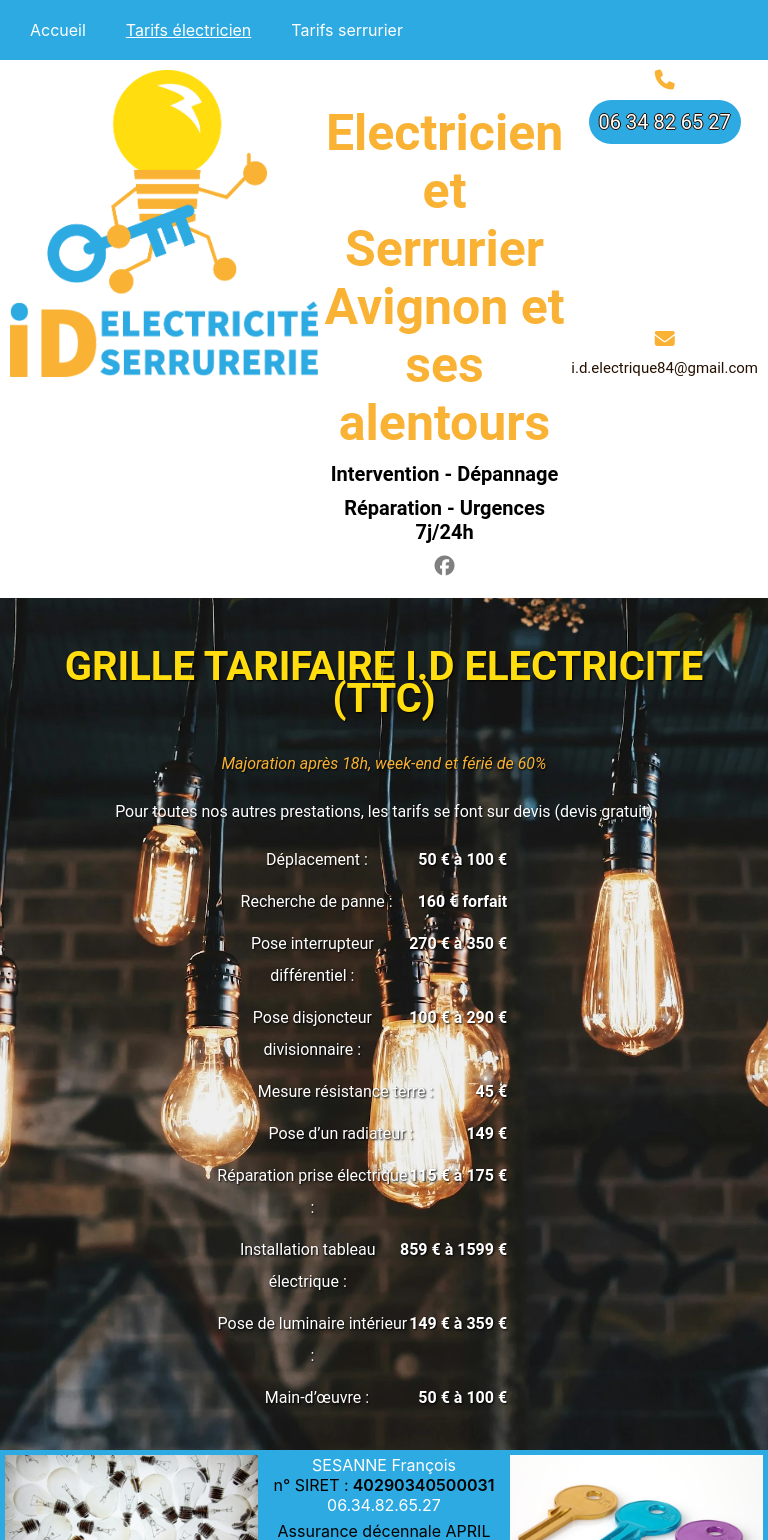
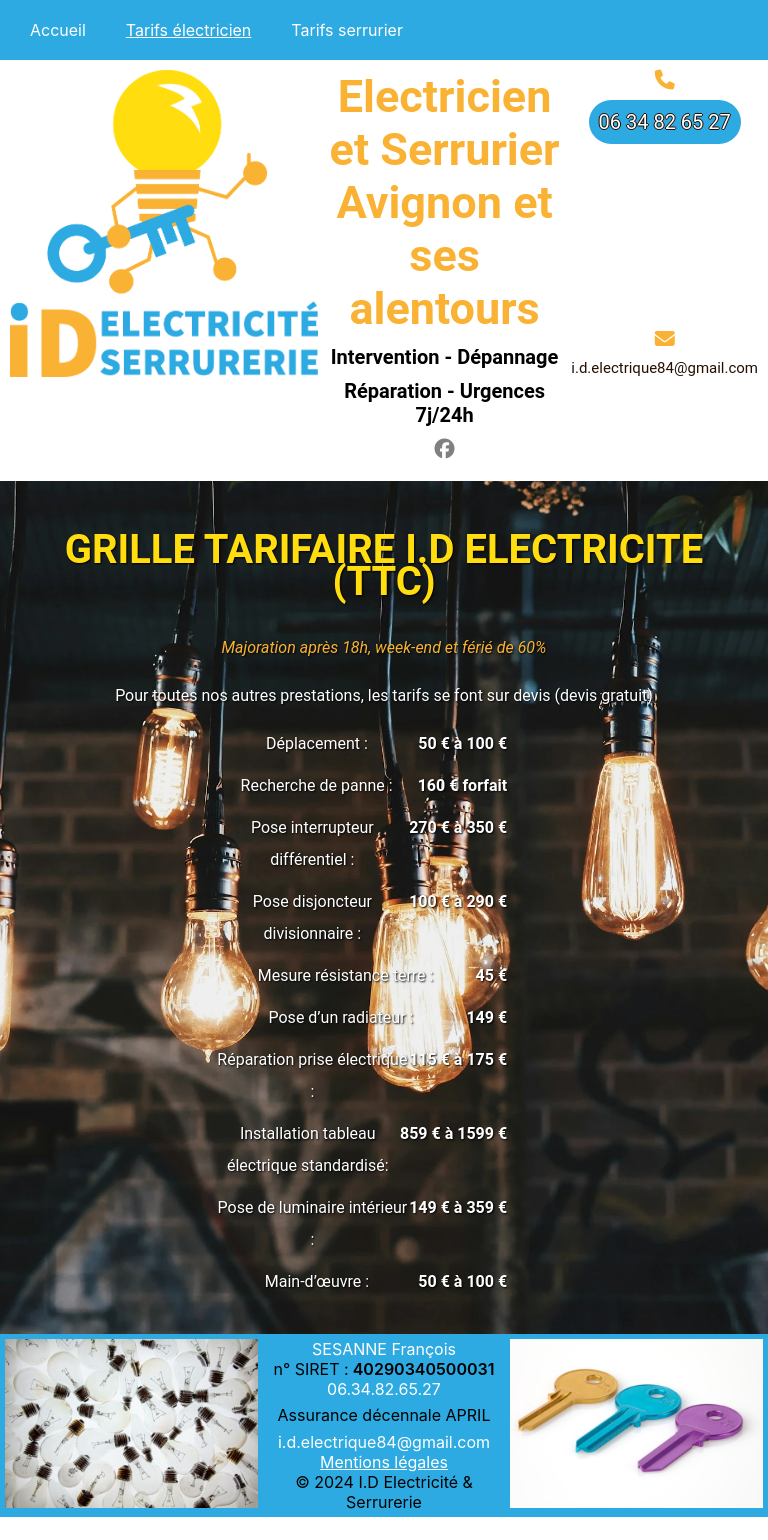
Before and after one commit to Michel-Sesanne/newid, a React (Create React App) app: page /tarifsElectricien in a window 768 px wide. Shown: the top 1540 px of the page. After the commit the page ends 1517 px from the top, so only its background shows below. Built offline with nearby package versions, Linux system fonts and the light colour scheme.

Commit message:
tableau électrique standardisé

```diff
--- a/src/components/Header/header.scss
+++ b/src/components/Header/header.scss
@@ -106,3 +106,15 @@ header {
     }
   }
 }
+
+@media (min-width: 768px) and (max-width: 1024px) {
+  header {
+    .text {
+      min-height: auto;
+      margin-top: -30px;
+      h1 {
+        font-size: 45px;
+      }
+    }
+  }
+}
--- a/src/pages/Home/home.scss
+++ b/src/pages/Home/home.scss
@@ -98,19 +98,20 @@
         position: relative;
         .fa-clock {
           position: absolute;
-          left: 0;
-          top: 40px;
-          font-size: 60px;
+          left: 2%;
+          top: 50px;
+          font-size: 70px;
           margin-right: 10%;
           color: $main-color;
         }
         ul {
-          width: 50%;
+          width: 60%;
+          padding-left: 15%;
         }
     }
 
     .pay {
-        margin-left: -40px
+        margin-left: -60px
     }
   }
 }
@@ -122,15 +123,19 @@
         .fa-clock {
           position: absolute;
           left: 10%;
-          top: 60px;
-          font-size: 60px;
+          top: 70px;
+          font-size: 70px;
           margin-right: 10%;
           color: $main-color;
         }
         ul {
           width: 50%;
         }
+
     }
+    .pay {
+          margin-left: -60px;
+        }
     }
 
 }
--- a/src/pages/TarifsElectricien/TarifsElectricien.jsx
+++ b/src/pages/TarifsElectricien/TarifsElectricien.jsx
@@ -72,7 +72,7 @@ export default function TarifsElectricien() {
         </li>
         <li className="tarif-item">
           <span className="tarif-description">
-            Installation tableau électrique :
+            Installation tableau électrique standardisé:
           </span>
           <span className="tarif-price">859 € à 1599 €</span>
         </li>
```
